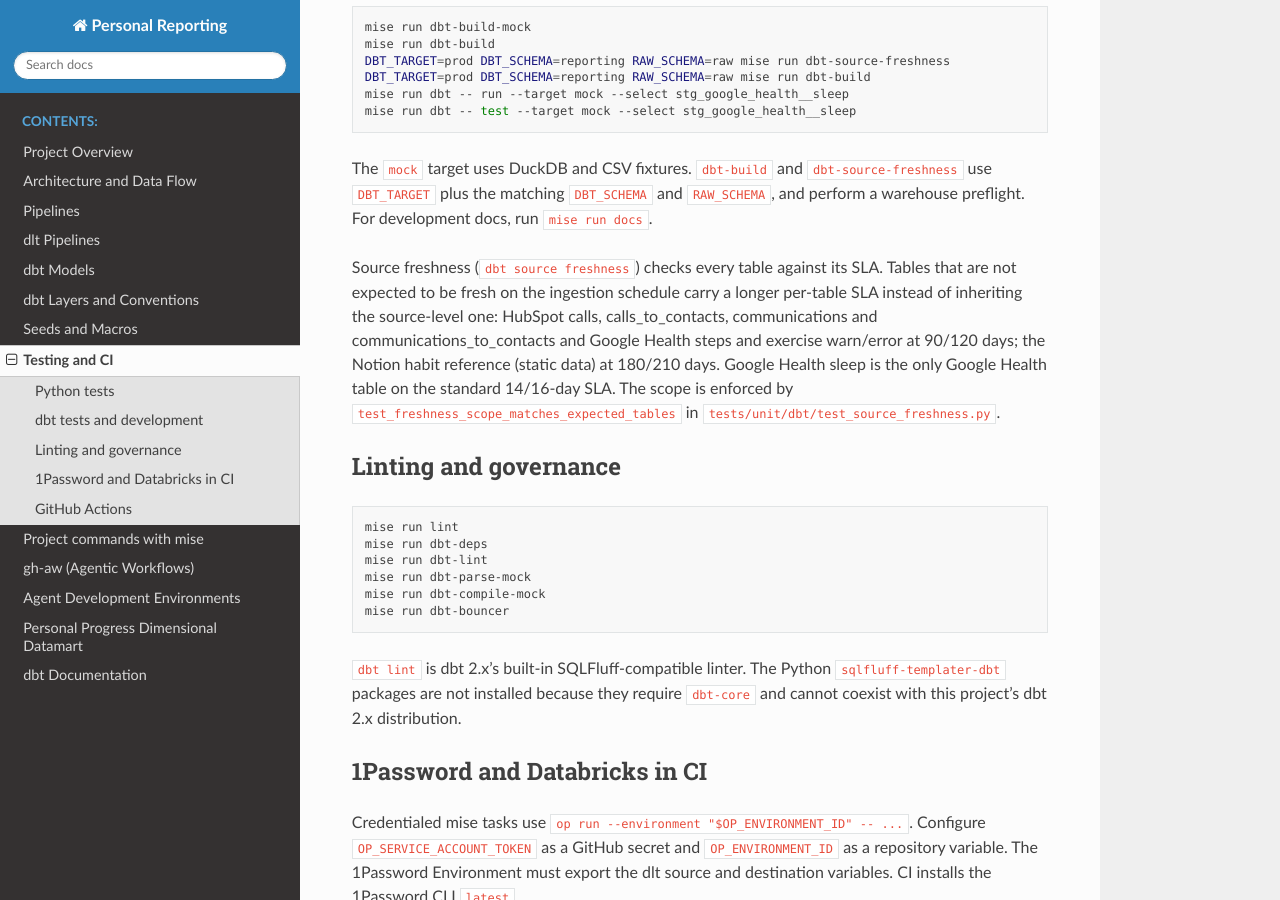
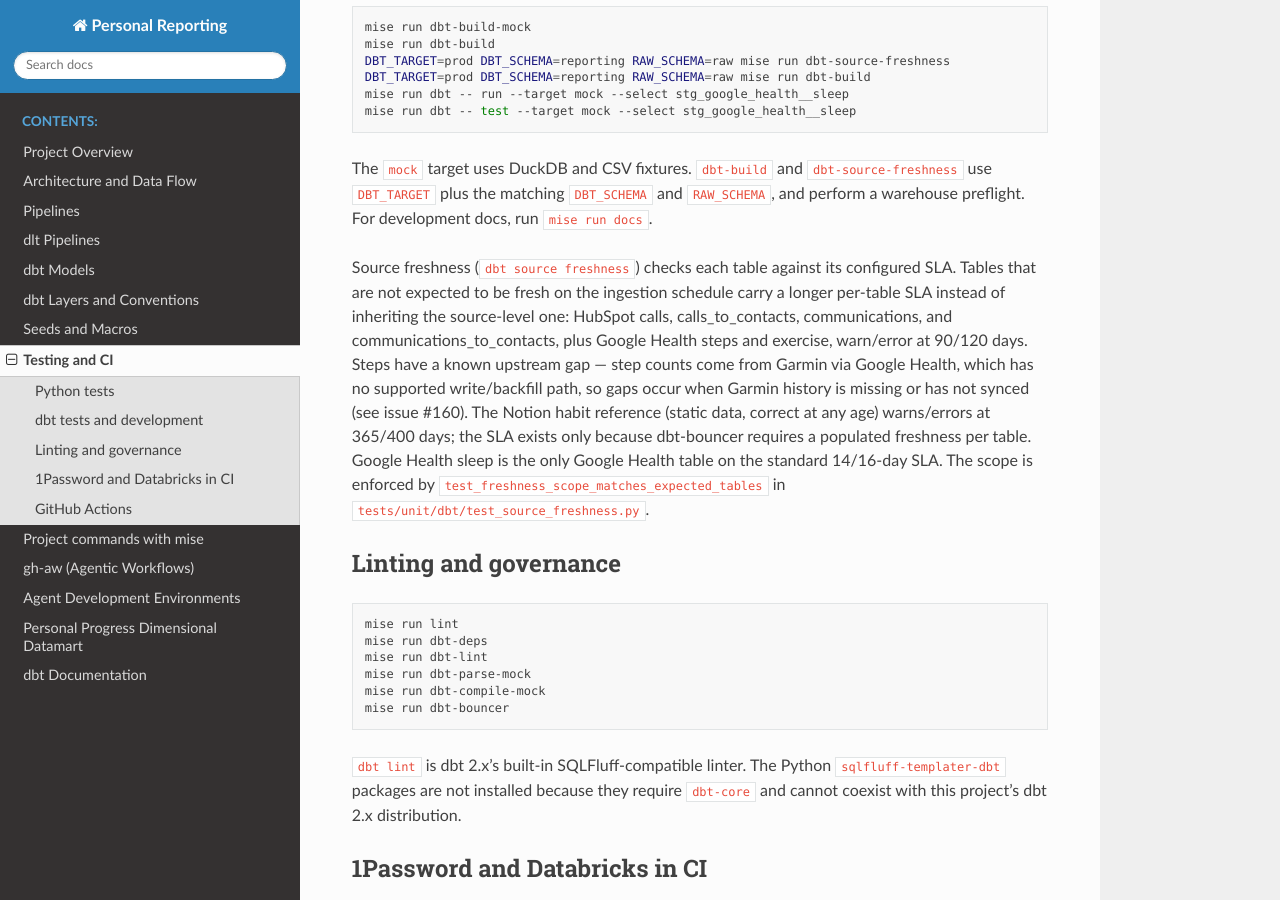
Before and after one commit to michaelconan/personal-reporting-pipelines, a Sphinx documentation site: the page built from docs/source/testing_ci.md, in a window 1280 px wide and 900 px high, scrolled down 577 px. Built offline with Sphinx 7.4.7 and the Read the Docs theme 3.1.0, drawn with Linux system fonts in a browser that asks for light colours.

Commit message:
fix(dbt): address second opencode review on freshness scope
- Steps is not a pipeline defect: the steps filter/cursor in
  pipelines/sources/google_health.py are a straightforward incremental
  read. The gap is upstream — step counts come from Garmin via Google
  Health, which has no supported write/backfill path, so gaps occur
  when Garmin history is missing or has not synced (issue #160, whose
  decision is to monitor rather than work around). Steps keeps the
  90/120-day SLA with the #160 link documented in the YAML and docs.
- Habit reference: the suggested bouncer exclusion cannot work —
  check_source_freshness_populated's include/exclude matches the whole
  source file, not one table, so excluding it would drop the SLA
  requirement for the habit tables too. Its SLA is now effectively
  never (365/400 days): the data is correct at any age, and the SLA
  exists only because dbt-bouncer requires a populated freshness per
  table.
- HubSpot SLA comment corrected: ingestion is weekly (Mondays 02:00
  UTC), freshness runs ~4h later, so 48/72h alerts on a missed Monday
  load by Thursday. The values are unchanged.
- The scope test now reports unclassified/missing tables by name
  instead of a raw set diff.
- Docs nits fixed: double 'and', and 'checks every table' reworded to
  each table's configured SLA.

Kept the duplicated 90/120-day blocks: centralising via a Jinja var()
would break the offline YAML tests (they read raw YAML) and carries
strict-parser risk, for a 3-line block the review itself called
acceptable. CI lint already runs dbt-parse-mock and dbt-bouncer, both
green on the previous head.

Co-authored-by: Muse (Muse Spark) <muse@users.noreply.github.com>

```diff
--- a/docs/source/testing_ci.md
+++ b/docs/source/testing_ci.md
@@ -34,13 +34,18 @@ The `mock` target uses DuckDB and CSV fixtures. `dbt-build` and
 `RAW_SCHEMA`, and perform a warehouse preflight. For development docs, run
 `mise run docs`.
 
-Source freshness (`dbt source freshness`) checks every table against its SLA.
-Tables that are not expected to be fresh on the ingestion schedule carry a
-longer per-table SLA instead of inheriting the source-level one: HubSpot calls,
-calls_to_contacts, communications and communications_to_contacts and Google
-Health steps and exercise warn/error at 90/120 days; the Notion habit
-reference (static data) at 180/210 days. Google Health sleep is the only
-Google Health table on the standard 14/16-day SLA. The scope is enforced by
+Source freshness (`dbt source freshness`) checks each table against its
+configured SLA. Tables that are not expected to be fresh on the ingestion
+schedule carry a longer per-table SLA instead of inheriting the source-level
+one: HubSpot calls, calls_to_contacts, communications, and
+communications_to_contacts, plus Google Health steps and exercise, warn/error
+at 90/120 days. Steps have a known upstream gap — step counts come from Garmin
+via Google Health, which has no supported write/backfill path, so gaps occur
+when Garmin history is missing or has not synced (see issue #160). The Notion
+habit reference (static data, correct at any age) warns/errors at 365/400 days;
+the SLA exists only because dbt-bouncer requires a populated freshness per
+table. Google Health sleep is the only Google Health table on the standard
+14/16-day SLA. The scope is enforced by
 `test_freshness_scope_matches_expected_tables` in
 `tests/unit/dbt/test_source_freshness.py`.
 
```
Also changed, not shown: 4 other files.
